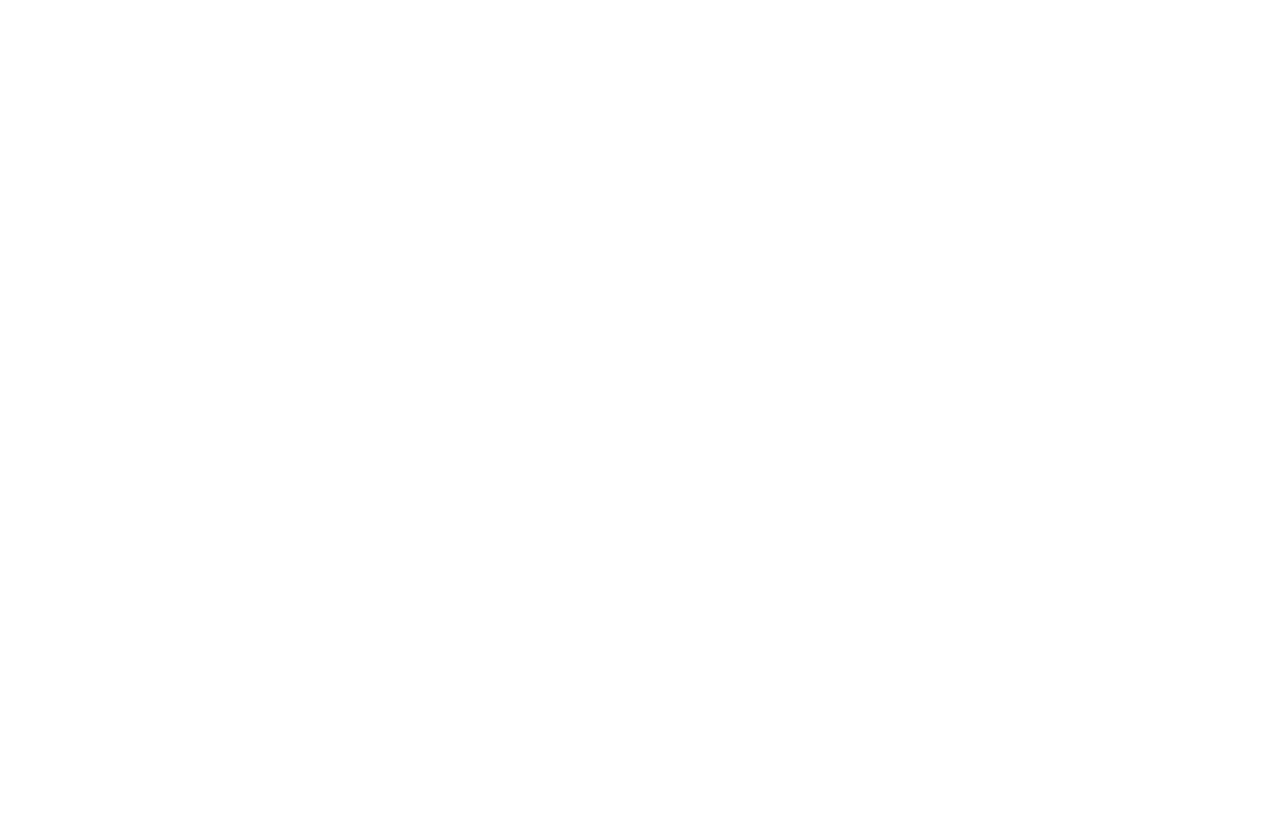
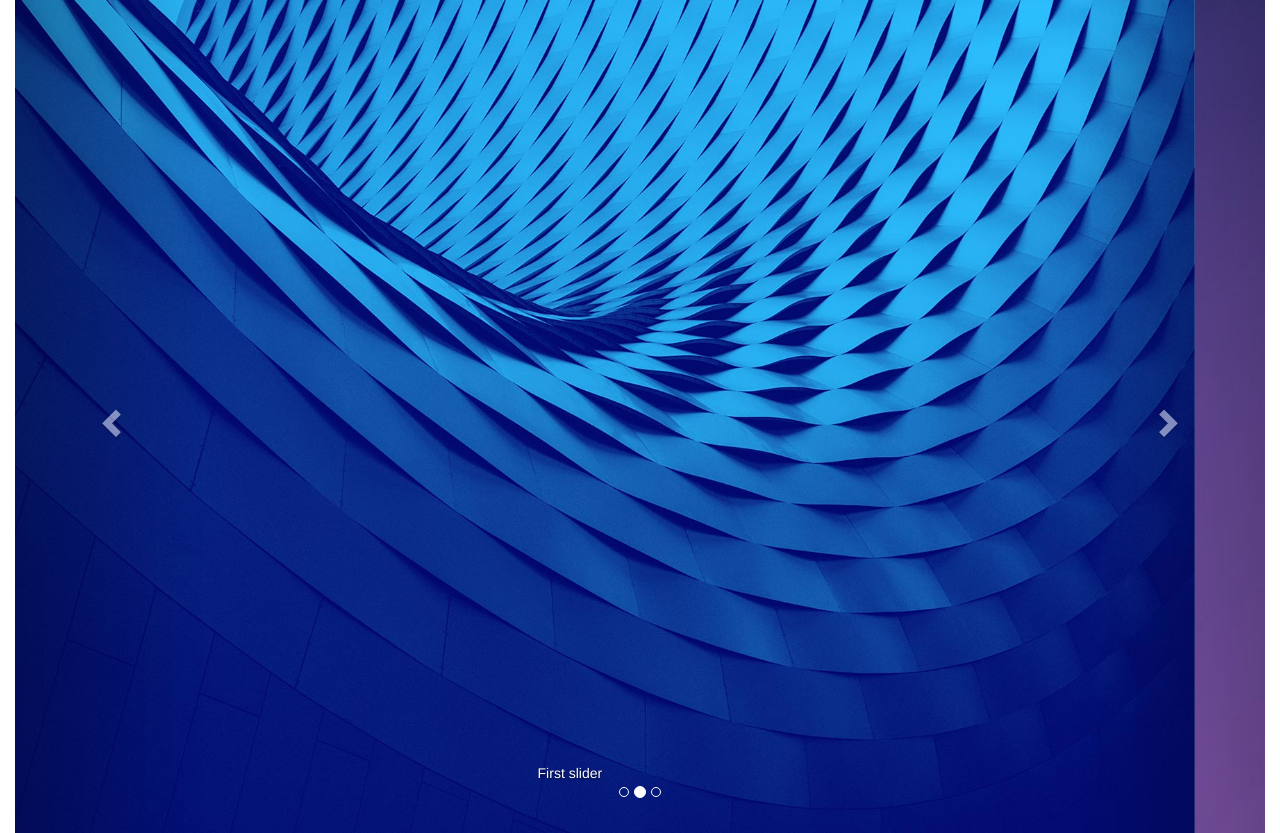
Before and after one commit to humbal/humbal, a plain HTML site: page index.html in a window 1280 px wide. Before the commit the page ends 800 px from the top, so only its background shows below. Drawn offline with nearby package versions, Linux system fonts and the light colour scheme.

Commit message:
added css, images and gitignore

```diff
--- /dev/null
+++ b/css/main.css
@@ -0,0 +1,3 @@
+@CHARSET "iso-8859-1";
+
+body{ padding-top: 0px; }
--- a/index.html
+++ b/index.html
@@ -2,7 +2,7 @@
 <html lang="en">
 <head>
     <meta charset="utf-8">
-    <meta http-equiv="X-UA-Compatible"content="IE=edge">
+    <meta http-equiv="X-UA-Compatible" content="IE=edge">
     <meta name="viewport" content="width=device-width, initial-scale=1">
     <meta name="description" content="">
     <meta name="author" content="">
@@ -12,6 +12,9 @@
 
     <link rel="stylesheet" href="./css/bootstrap.min.css">
     <link rel="stylesheet" href="./css/bootstrap-theme.min.css">
+    <link rel="stylesheet" href="./css/main.css">
+
+
 
 
     <!--[if lt IE 9]>
@@ -21,9 +24,70 @@
 
 </head>
 <body>
-    <div class="">
+<!--
+    <nav class="navbar navbar-default navbar-static-top">
+    	<div class="container">
+    		<div class="navbar-header">
+    			<button type="button" class="navbar-toggle collapsed" data-toggle="collapse" data-target="#sh-main-menu">
+    				<span class="icon-bar"></span>
+    				<span class="icon-bar"></span>
+    				<span class="icon-bar"></span>
+    			</button>
+    			<a class="navbar-brand" href="#">Logo</a>
+    		</div>
+
+    		<div class="collapse navbar-collapse" id="sh-main-menu">
+    			<ul class="nav navbar-nav">
+    				<li class="active"><a href="#">Home</a></li>
+    				<li><a href="#">Projects</a></li>
+    				<li><a href="#">About</a></li>
+    				<li><a href="#">Blog</a></li>
+    				<li><a href="#">Contact</a></li>
+    			</ul>
+    		</div>
+    	</div> --> <!-- /.container-fluid -->
+    <!-- </nav>  -->
+
+    <!-- carousel slider -->
+
+    <div class="container-fluid">
+    	<div id="carousel-example-generic" class="carousel slide" data-ride="carousel">
+    		<!-- Indicators -->
+    		<ol class="carousel-indicators">
+    			<li data-target="#carousel-example-generic" data-slide-to="0" class="active"></li>
+    			<li data-target="#carousel-example-generic" data-slide-to="1"></li>
+    			<li data-target="#carousel-example-generic" data-slide-to="2"></li>
+    		</ol>
+
+    		<!-- Wrapper for slides -->
+    		<div class="carousel-inner" role="listbox">
+			    <div class="item active">
+			    	<img src="./images/slide1.jpg" alt="slider" width="100%">
+			      	<div class="carousel-caption">First slider</div>
+			    </div>
+
+			    <div class="item">
+			    	<img src="./images/slide2.jpg" alt="slider" width="100%">
+			      	<div class="carousel-caption">Second slider</div>
+			    </div>
+			  </div>
+
+			  <!-- Controls -->
+			  <a class="left carousel-control" href="#carousel-example-generic" role="button" data-slide="prev">
+			    <span class="glyphicon glyphicon-chevron-left" aria-hidden="true"></span>
+			    <span class="sr-only">Previous</span>
+			  </a>
+			  <a class="right carousel-control" href="#carousel-example-generic" role="button" data-slide="next">
+			    <span class="glyphicon glyphicon-chevron-right" aria-hidden="true"></span>
+			    <span class="sr-only">Next</span>
+			  </a>
+    	</div><!-- /.carousel slide -->
+    </div><!-- /.container -->
+
+    <div class="container">
 
     </div>
+
     <!-- jQuery (necessary for Bootstrap's JavaScript plugins) -->
     <script src="https://ajax.googleapis.com/ajax/libs/jquery/3.1.0/jquery.min.js"></script>
     <script src="./js/bootstrap.min.js" ></script>
```
Also changed, not shown: images/1.jpg (added), images/2.jpg (added), images/3.jpg (added), images/slide1.jpg (added), images/slide2.jpg (added), 1 other file.
